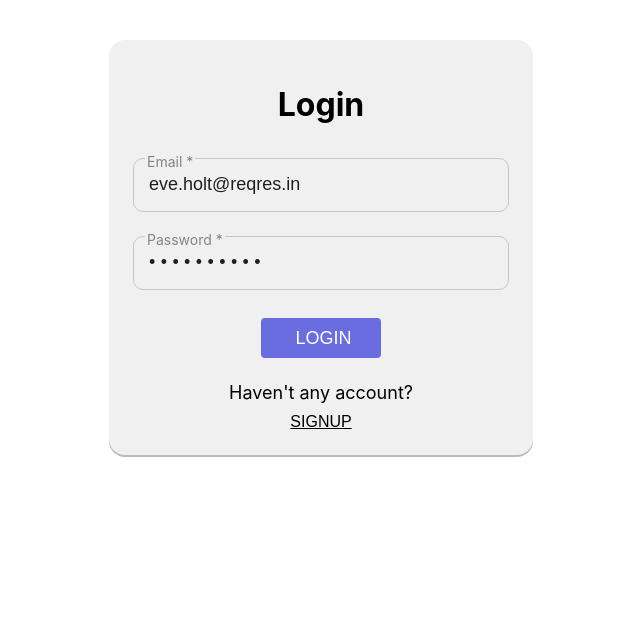
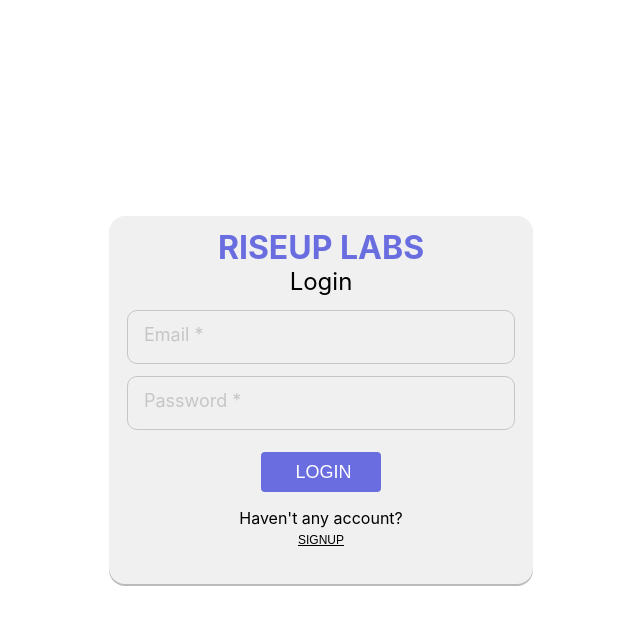
Before and after one commit to uttam-iu/riseup-labs-app-test, a React (Create React App) app: page / in a window 1280 px wide. Shown: the top 624 px of the page, without its empty margins (319-959 px from the left). Built offline with nearby package versions, Linux system fonts and the light colour scheme.

Commit message:
added loader

```diff
--- a/src/components/Dashboard.js
+++ b/src/components/Dashboard.js
@@ -2,11 +2,12 @@
 import React from 'react';
 import Button from './libs/Button';
 import { _getUser } from './helpers/ApiHelper';
+import Loader from './libs/Loader';
 
 const Dashboard = props => {
 	const { onCompChange } = props;
 	const loggedInEmail = localStorage.getItem('email');
-	// const [loading, setLoading] = React.useState(true);
+	const [loading, setLoading] = React.useState(true);
 
 	//on signout button clicked
 	const onLogout = () => {
@@ -17,21 +18,22 @@ const Dashboard = props => {
 	React.useEffect(() => {
 		_getUser({ email: loggedInEmail })
 			.then(resp => {
-				//setLoading(false)
+				setLoading(false);
 			})
 			.catch(err => {
-				//setLoading(false)
-				console.log(err)
+				setLoading(false);
+				console.log(err);
 			});
 	}, [loggedInEmail]);
 
 	return (
-		<div>
+		<div className='dashboard-cont'>
+			<h1 >RISEUP LABS</h1>
 			{loggedInEmail && <div className='dashboard-title'>
 				{"Hi " + loggedInEmail + ", welcome to dashboard"}
 				<Button name='signout' onBtnClik={onLogout} />
 			</div>}
-			{/* {loading && <div className="loader"></div>} */}
+			{loading && <Loader />}
 		</div>
 	);
 };
--- a/src/components/Login.js
+++ b/src/components/Login.js
@@ -3,12 +3,14 @@ import React from 'react';
 import TextField from './libs/TextField';
 import Button from './libs/Button';
 import { _userLogin } from './helpers/ApiHelper';
+import Loader from './libs/Loader';
 
 const Login = props => {
 	const { onCompChange } = props;
-	const [formData, setFormData] = React.useState({ email: "eve.holt@reqres.in", password: 'cityslicka' });
+	//test email { email: "eve.holt@reqres.in", password: 'cityslicka' }
+	const [formData, setFormData] = React.useState({});
 	const [gError, setGError] = React.useState('');
-	// const [loading, setLoading] = React.useState(false);
+	const [loading, setLoading] = React.useState(false);
 
 	//on text field valu change
 	const onChange = (name, value) => {
@@ -23,11 +25,11 @@ const Login = props => {
 	//on submit button clicked
 	const onsubmit = (e) => {
 		e.preventDefault();
-		// setLoading(true);
+		setLoading(true);
 		_userLogin(formData)
 			.then(resp => {
 				setGError('');
-				// setLoading(false);
+				setLoading(false);
 
 				if (resp.token) {
 					localStorage.setItem('email', formData.email);
@@ -35,15 +37,17 @@ const Login = props => {
 				}
 			})
 			.catch(err => {
-				// setLoading(false);
+				setLoading(false);
 				setGError(err.responseJSON.error);
 			});
 	};
 
 	return (
+	<div className='parent'>
 		<div className='login-cont'>
 			<div className='login-wra'>
-				<h1 >Login</h1>
+				<h1 >RISEUP LABS</h1>
+				<div className='heading'>Login</div>
 				<form onSubmit={onsubmit}>
 					<TextField
 						name='email'
@@ -68,9 +72,7 @@ const Login = props => {
 				</form>
 
 				<div className='warning'>{gError}</div>
-				{/* {loading && <div style={{ display: 'flex', justifyContent: 'center' }}>
-					<div className="loader" />
-				</div>} */}
+				{loading && <Loader />}
 				<div className='link-btn-wra'>
 					<p >Haven't any account? </p>
 					<div>
@@ -79,6 +81,7 @@ const Login = props => {
 				</div>
 			</div>
 		</div>
+	</div>
 	);
 };
 
--- a/src/components/Signup.js
+++ b/src/components/Signup.js
@@ -2,6 +2,7 @@
 import React from 'react';
 import TextField from './libs/TextField';
 import Button from './libs/Button';
+import Loader from './libs/Loader';
 import { _userRegister } from './helpers/ApiHelper';
 import { _dispCustomError } from './helpers/Utilities';
 
@@ -10,7 +11,7 @@ const Signup = props => {
 
 	const [formData, setFormData] = React.useState({});
 	const [gError, setGError] = React.useState('');
-	// const [loading, setLoading] = React.useState(false);
+	const [loading, setLoading] = React.useState(false);
 
 	//on textfield value change
 	const onChange = (name, value) => {
@@ -29,20 +30,20 @@ const Signup = props => {
 		if (formData.password !== formData.confirm_password) {
 			_dispCustomError(elem, 'password and confirm password mismatch');
 		} else {
-			//setLoading(true);
+			setLoading(true);
 			_dispCustomError(elem, '');
 			let fd = { ...formData };
 			delete fd.confirm_password;
 			_userRegister(fd)
 				.then(resp => {
-					//setLoading(false);
+					setLoading(false);
 					if (resp.token) {
 						localStorage.setItem('email', formData.email);
 						onCompChange('dashboardComp');
 					}
 				})
 				.catch(err => {
-					//setLoading(false);
+					setLoading(false);
 					setGError(err.responseJSON.error);
 				});
 		}
@@ -63,9 +64,11 @@ const Signup = props => {
 	};
 
 	return (
+		<div className='parent'>
 			<div className='login-cont'>
 				<div className='login-wra'>
-				<h1 >Signup</h1>
+					<h1 >RISEUP LABS</h1>
+					<div className='heading'>Signup</div>
 					<form onSubmit={onsubmit}>
 						{getTextField('email', 'email', 'email', onChange, '', true)}
 						{getTextField('first_name', 'first_name', 'text', onChange, '', true)}
@@ -78,7 +81,7 @@ const Signup = props => {
 						</div>
 					</form>
 					<div className='warning'>{gError}</div>
-				{/* {loading && <div className="loader"></div>} */}
+					{loading && <Loader />}
 					<div className='link-btn-wra'>
 						<p >Already, have any account? </p>
 						<div>
@@ -87,6 +90,7 @@ const Signup = props => {
 					</div>
 				</div>
 			</div>
+		</div>
 	);
 };
 
--- /dev/null
+++ b/src/components/libs/Loader.js
@@ -0,0 +1,13 @@
+import React from 'react';
+
+const Loader = props => {
+	return (
+		<div className='loader-cont'>
+			<div className='loader-wra'>
+				<div className="loader" />
+			</div>
+		</div>
+	);
+};
+
+export default Loader;
--- a/src/resources/styles/button.css
+++ b/src/resources/styles/button.css
@@ -22,7 +22,7 @@
 }
 
 .text-btn{
-    font-size: 16px;
+    font-size: 12px;
     text-decoration: underline;
     margin: 0;
     padding: 0;
--- a/src/resources/styles/dashboard.css
+++ b/src/resources/styles/dashboard.css
@@ -1,6 +1,17 @@
+.dashboard-cont h1{
+    color: #696de0;
+    text-align: center;
+    margin: 40px 8px;
+}
+
+.dashboard-cont .text-btn{
+    font-size: 24px;
+    margin-top: 24px;
+}
+
 .dashboard-title{
     text-align: center;
     font-size: 28px;
-    padding: 40px 24px;
+    padding: 0px 24px;
     color: dodgerblue;
 }
--- a/src/resources/styles/loader.css
+++ b/src/resources/styles/loader.css
@@ -1,5 +1,5 @@
 .loader {
-    border: 6px solid #f3f3f3;
+    border: 6px solid transparent;
     border-radius: 50%;
     border-top: 6px solid #3498db;
     width: 40px;
@@ -8,12 +8,42 @@
 }
 
   /* Safari */
-  @-webkit-keyframes spin {
+@-webkit-keyframes spin {
     0% { -webkit-transform: rotate(0deg); }
     100% { -webkit-transform: rotate(360deg); }
-  }
+}
 
-  @keyframes spin {
+@keyframes spin {
     0% { transform: rotate(0deg); }
     100% { transform: rotate(360deg); }
-  }
+}
+
+.loader-cont{
+    position: absolute;
+		z-index: 1;
+		left: 0;
+		top: 0;
+		width: 100%;
+		height: 100%;
+		overflow: auto;
+		background-color: rgba(0, 0, 0, 0);
+}
+
+.loader-wra{
+    display: flex;
+		height: 100%;
+		justify-content: center;
+		flex-direction: column;
+    align-items: center;
+}
+
+@media (max-width: 600px) {
+    .loader {
+        border: 4px solid transparent;
+        border-radius: 50%;
+        border-top: 4px solid #3498db;
+        width: 32px;
+        height: 32px;
+        animation: spin 2s linear infinite;
+    }
+}
--- a/src/resources/styles/loginSignup.css
+++ b/src/resources/styles/loginSignup.css
@@ -1,7 +1,15 @@
+
+.parent{
+    display: flex;
+    justify-content: center;
+    flex-direction: column;
+    height: 100vh;
+}
+
 .login-cont{
     display: flex;
     justify-content: center;
-    padding: 40px 0px;
+    padding: 8px;
 }
 
 .login-wra{
@@ -9,11 +17,17 @@
     background: rgb(240, 240, 240);
     flex: 1 1 0%;
     border-radius: 16px;
-    padding: 24px 12px;
+    padding: 12px;
     box-shadow: 0px 2px #bbbbbb;
 }
 
-.login-wra h1, .link-btn-wra div{
+.login-wra h1{
+    color: #696de0;
+    text-align: center;
+    margin: 0px 8px;
+}
+
+.link-btn-wra div{
     text-align: center;
 }
 
@@ -22,10 +36,20 @@
     justify-content: center;
 }
 
+.heading{
+    font-size: 24px;
+    text-align: center;
+    padding-bottom: 8px;
+}
+
+.link-btn-wra{
+    padding-bottom: 24px;
+}
+
 .link-btn-wra p{
     text-align: center;
-    font-size: 18px;
-    margin: 8px 0px;
+    font-size: 16px;
+    margin: 0px;
 }
 
 .warning{
--- a/src/resources/styles/textfield.css
+++ b/src/resources/styles/textfield.css
@@ -1,5 +1,5 @@
 .textfield-cont{
-    padding: 12px;
+    padding: 6px;
     display: flex;
 }
 
@@ -22,7 +22,7 @@ input:focus {
 }
 
 input:focus ~ label, input:not([value='']) ~ label{
-    top: -5px;
+    top: -8px;
     font-size: 14px;
     color: rgba(0,0,0,.45);
     left: 12px;
@@ -49,7 +49,7 @@ label {
     position: absolute;
     pointer-events: none;
     left: 15px;
-    top: 16px;
+    top: 14px;
     transition: 300ms ease all;
     background-color: #f0f0f0;
     padding: 0 2px;
```
Also changed, not shown: 1 other file (tests, documents, lock files or other folders). Lines whose indentation alone changed are shown as unchanged.
